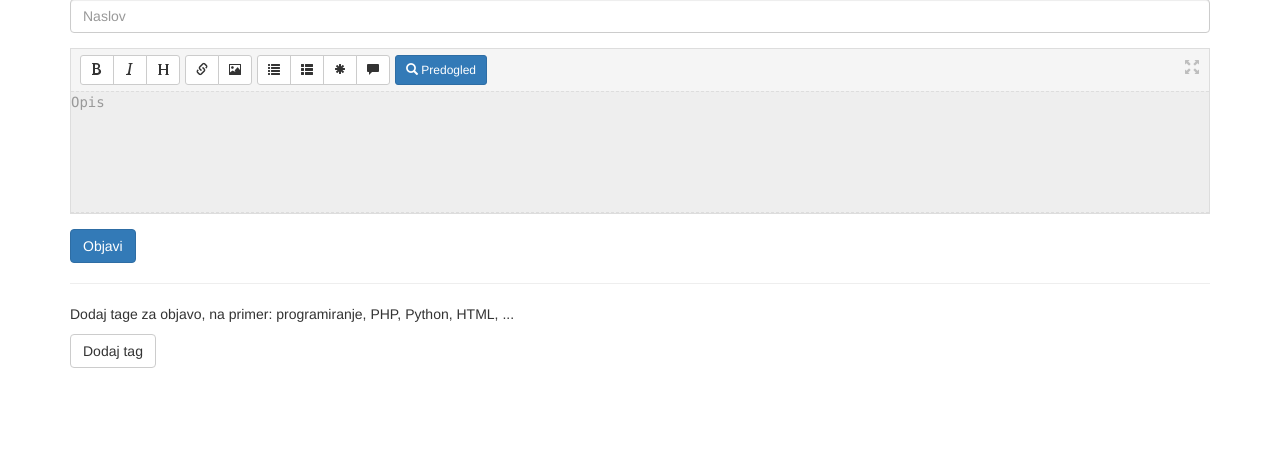
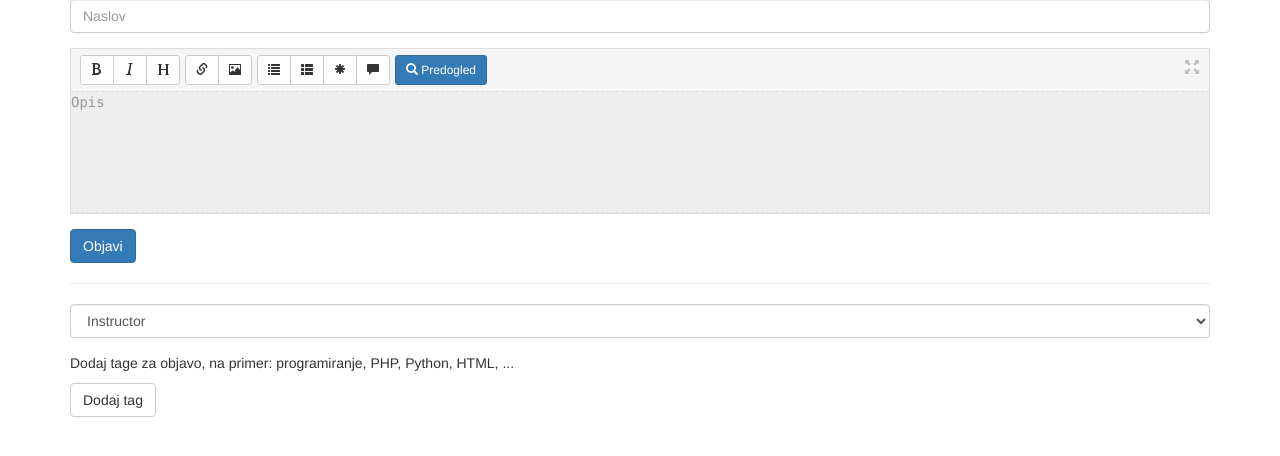
Before and after one commit to smartninja/forum, a Python web app: template templates/new-topic.html in a window 1280 px wide. Shown: the part 171-627 px from the top of the page. Run offline with Jinja, Linux system fonts and the light colour scheme; the template is opened without the code that fills it: most values are stand-ins (such as "Sample title", 1, 10 or a date in 2020).

Commit message:
Added instructor to tags

```diff
--- a/handlers.py
+++ b/handlers.py
@@ -101,6 +101,10 @@ class NewTopicHandler(BaseHandler):
         title = self.request.get("title")
         content = self.request.get("content")
         tags = self.request.get("all-tags").split(",")
+        instructor = self.request.get("instructor")
+        if instructor:
+            tags.append(instructor)
+
         author = users.get_current_user().nickname()
 
         if title and content and tags:
--- a/templates/new-topic.html
+++ b/templates/new-topic.html
@@ -9,11 +9,26 @@
         <div class="form-group">
             <input type="text" name="title" placeholder="Naslov" class="form-control">
         </div>
+
         <div class="form-group">
             <textarea name="content" placeholder="Opis" class="form-control markdown" rows="6"></textarea>
         </div>
         <input class="btn btn-primary" type="submit" id="submit-topic" value="Objavi">
         <hr>
+        <div class="form-group">
+            <select name="instructor" class="form-control">
+                <option value>Instructor</option>
+                <option value="Gregor Gresak">Gregor Grešak</option>
+                <option value="Miha Susnik">Miha Sušnik</option>
+                <option value="Janko Tomsic">Janko Tomšič</option>
+                <option value="Miha Fabjan">Miha Fabjan</option>
+                <option value="Matej Meglic">Matej Meglič</option>
+                <option value="Jure Doler">Jure Doler</option>
+                <option value="Ziga Besal">Ziga Besal</option>
+                <option value="Matej Ramuta">Matej Ramuta</option>
+                <option value="Romina Kavcic">Romina Kavčič</option>
+            </select>
+        </div>
         <div class="input-fields-wrap">
             <p>Dodaj tage za objavo, na primer: programiranje, PHP, Python, HTML, ...</p>
             <a class="btn btn-default" id="add-tag">Dodaj tag</a>
```
